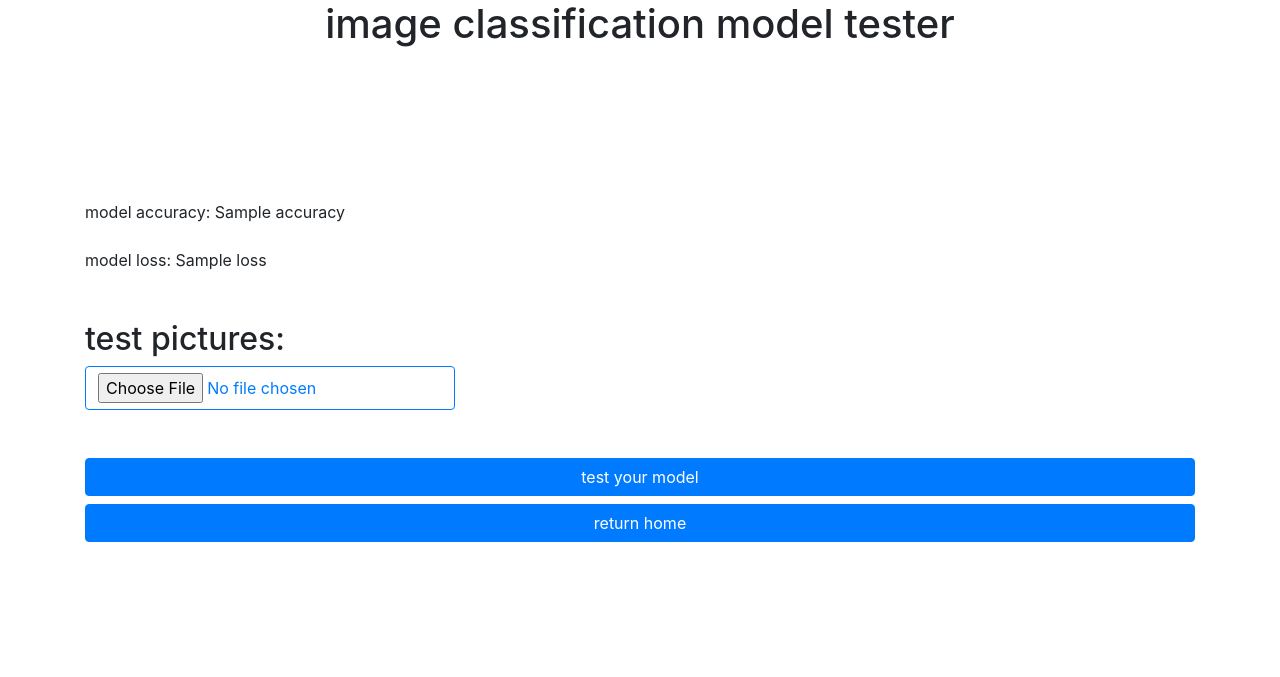
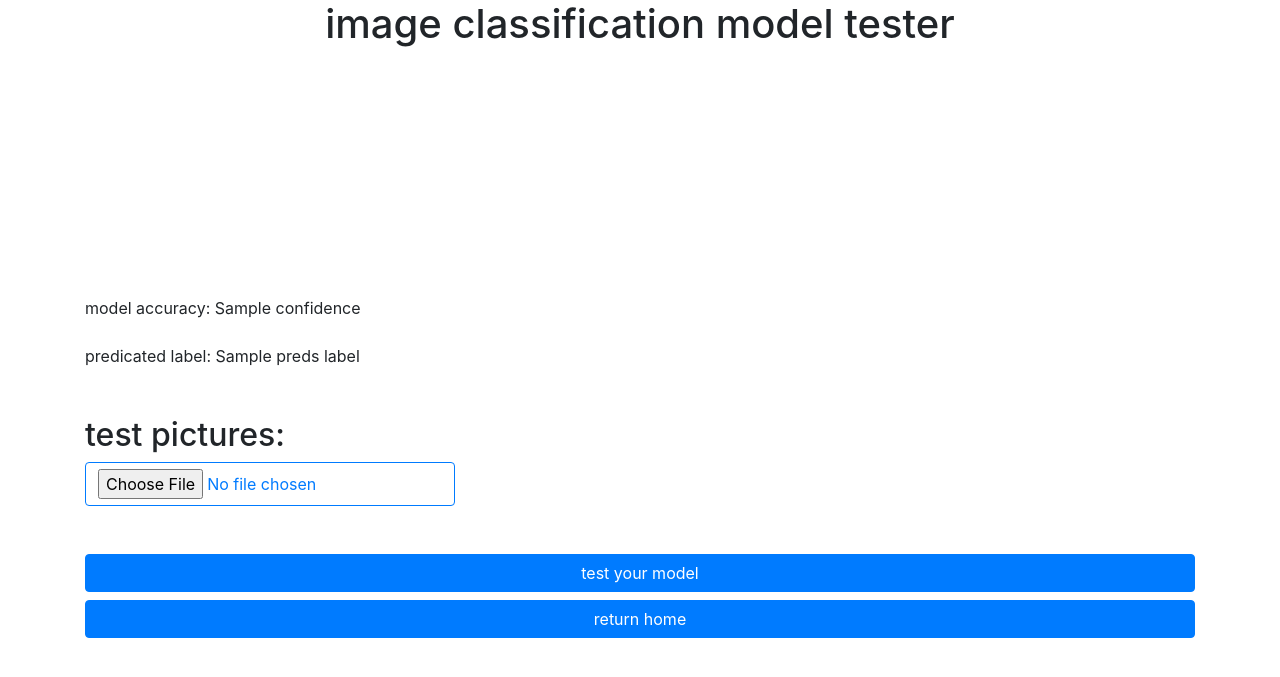
Before and after one commit to brtydse100/my-flask-project-v2, a Flask app: template website/templates/cnn_model_final.html in a window 1280 px wide. Shown: the top 677 px of the page. Run offline with Flask 3, Linux system fonts and the light colour scheme; the template is opened without the code that fills it: most values are stand-ins (such as "Sample title", 1, 10 or a date in 2020); some libraries are stand-ins or nearby versions.

Commit message:
now works

```diff
--- a/website/templates/cnn_model_final.html
+++ b/website/templates/cnn_model_final.html
@@ -1,39 +1,47 @@
 {% extends 'base.html' %} {% block title %}cnn_model_final{% endblock title %} {% block
     content %}
+  <form method="POST" action="{{ url_for('views.cnn_model_final') }}" enctype="multipart/form-data">
+
     {% if is_done %}
-      <form method="POST" action="{{ url_for('views.cnn_model_final') }}">
+      <head align = "center">
+        <h1> Enter the name of your model labels</h1>
+      </head>
+      <body>
+        <div align = "left">
         {% for i in range(labels_num) %}
-          <label for="input{{ i }}">Class {{ i + 1 }}:</label>
-          <input type="text" id="input{{ i }}" name="input{{ i }}"><br>
+          <label for="input{{ i }}">label {{ i + 1 }}:</label>
+          <input type="text" id="input{{ i }}" name="input{{ i }}">
+          <br>
+          <br>
         {% endfor %}
-        <input type="submit" value="Submit Labels" name="submit_labels">
-      </form>
+        <input type="submit" class="btn btn-outline-primary btn" value="Submit Labels" name="submit_labels">
+        </div>
+      </body>
     {% else %}
-      <form method="POST" action="{{ url_for('views.cnn_model_final') }}" enctype="multipart/form-data">
 
       <head>
         <h1 align="center">image classification model tester</h1>
-          <h2 align="center"> {{is_done}}</h2>
+      </head>
 
-        </head>
+      <br><br>
+      <br><br>
 
       <body>
         {% if is_image %}
-            <div name="show image">
-              <img src="{{ url_for('static', filename='users/' + model_user_id + "/" +image_filename ) }}" alt="{{ image_name }}" class="img-thumbnail" width="200">
+          <div name="show image" align = "center">
+            <img src="{{ url_for('static', filename='users/' + model_user_id + "/" +image_name ) }}" alt="{{ image_name }}" class="img-thumbnail" width="300">
           </div>
         {% endif %}
 
         <br><br>
-
         <br><br>
         <br><br>
 
-          <div name="model conf">
-            <output for="range-input" id="output">model accuracy: {{accuracy}}</output>
+        <div name="model prediction">
+          <output for="range-input" id="output">model accuracy: {{Confidence}}</output>
             <br><br>
 
-            <output for="range-input" id="output">model loss: {{loss}}</output>
+          <output for="range-input" id="output">predicated label: {{preds_label}}</output>
 
           <div align="left">
             <br><br>
@@ -42,15 +50,12 @@
           </div>
         </div>
 
-          {% if missing_fields %}
-            <output for="range-input" id="output">{{error_message}}</output>
+        <br><br>
+        <input type="submit" class="btn btn-primary btn-block" value="test your model" name="submit_image">
+        <input type="submit" class="btn btn-primary btn-block" value="return home" name="return_home">
+      </body>
+
       {% endif %}
-
-          <br><br>
-          <input type="submit" class="btn btn-primary btn-block" value="test your model" name="submit_model">
-          <input type="submit" class="btn btn-primary btn-block" value="return home" name="submit_model">
-        </body>
     </form>
 
-      {% endif %}
 {% endblock content %}
```
Also changed, not shown: website/views.py (+35 -44 lines). Lines whose indentation alone changed are shown as unchanged.
